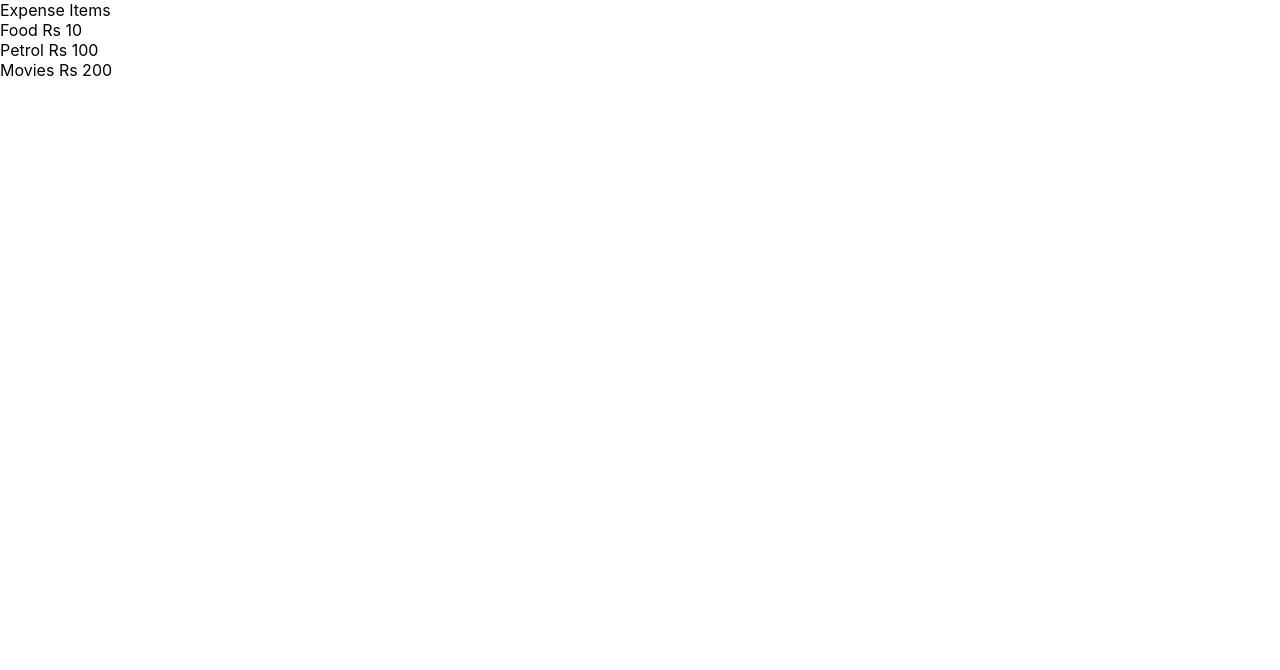
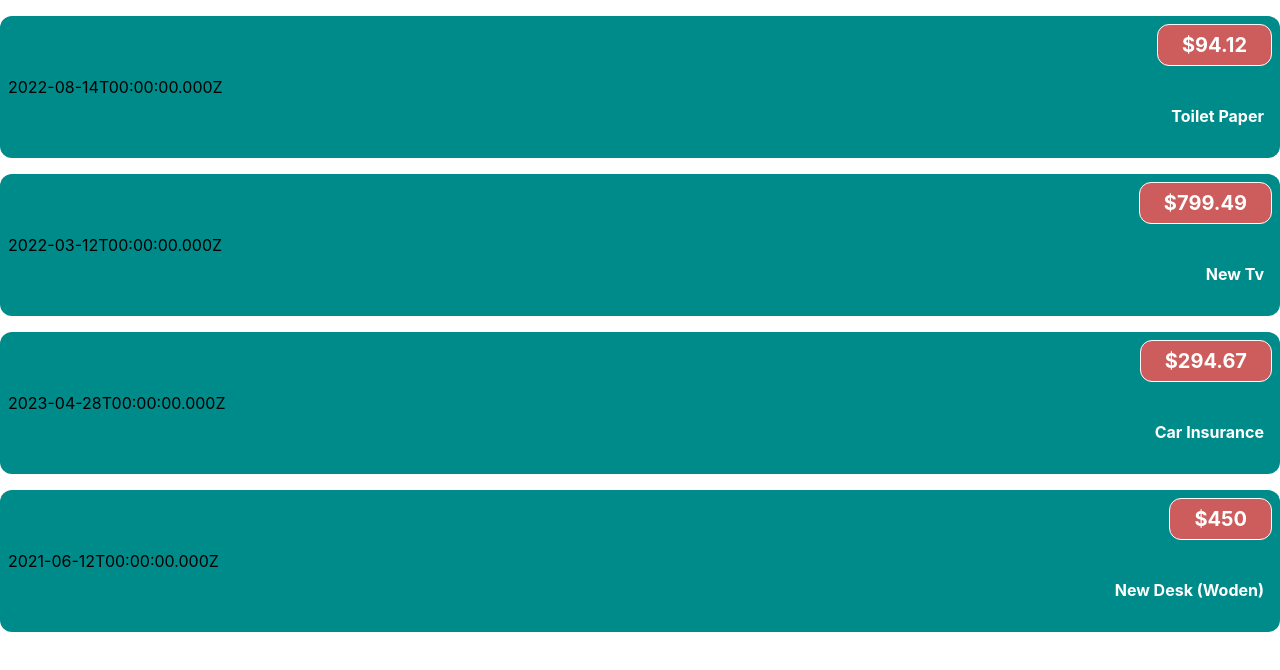
Before and after one commit to Chikmurgechetan/react, a React (Create React App) app: page / in a window 1280 px wide. Shown: the top 670 px of the page. Built offline with nearby package versions, Linux system fonts and the light colour scheme.

Commit message:
Adding expanse props

```diff
--- a/src/App.js
+++ b/src/App.js
@@ -1,9 +1,50 @@
-import ExpenseItem from "./componets/Expense";
+import ExpenseItem from "./componets/ExpenseItem";
 
 function App() {
-  return (
+  const expense =[
+    {
+      id: 'e1',
+      title: 'Toilet Paper',
+      amount: 94.12,
+      date: new Date(2022, 7,14),
+    },
+    {id: 'e2', title: 'New Tv', amount: 799.49, date: new Date(2022,2,12)},
+    {
+      id: 'e3',
+      title: 'Car Insurance',
+      amount: '294.67',
+      date: new Date(2023,3,28),
+
+    },
+    {
+      id: 'e4',
+      title: 'New Desk (Woden)',
+      amount:450,
+      date: new Date(2021, 5,12),
+    },
+
+  ];
+      return (
     <div className="App">
-      <ExpenseItem />
+    <ExpenseItem title={expense[0].title}
+    amount={expense[0].amount}
+    date={expense[0].date}>
+    </ExpenseItem>
+
+    <ExpenseItem title={expense[1].title}
+    amount={expense[1].amount}
+    date={expense[1].date}>
+    </ExpenseItem>
+
+    <ExpenseItem title={expense[2].title}
+    amount={expense[2].amount}
+    date={expense[2].date}>
+    </ExpenseItem>
+
+    <ExpenseItem title={expense[3].title}
+    amount={expense[3].amount}
+    date={expense[3].date}>
+    </ExpenseItem>
     </div>
   );
 }
--- /dev/null
+++ b/src/componets/Expense.css
@@ -0,0 +1,54 @@
+.expense-item{
+    display: flex;
+    justify-content: space-between;
+    align-items: center;
+    box-shadow: 0 2px 8px rgba(red, green, blue, alpha);
+    padding: 0.5rem;
+    margin: 1rem 0;
+    border-radius: 12px;
+    background-color: darkcyan;
+}
+.expense-item-description{
+    display: flex;
+    flex-direction: column;
+    gap: 1rem;
+    align-items: flex-end;
+    flex-flow: column-reverse;
+    justify-content: flex-start;
+    flex: 1;
+}
+.expense-item h2{
+    color: red;
+    font-size: 1rem;
+    flex: 1;
+    margin: o 1rem;
+    color: white;
+}
+
+.expense-item_price{
+    font-weight: bold;
+    color: white;
+    background-color: indianred;
+    border: 1px solid white;
+    font-size: 1.25rem;
+    padding: 0.5rem 1.5rem;
+    border-radius: 12px;
+
+}
+@media (min-width: 580px) {
+    .expense-item__description {
+      flex-direction: row;
+      align-items: center;
+      justify-content: flex-start;
+      flex: 1;
+    }
+
+    .expense-item__description h2 {
+      font-size: 1.25rem;
+    }
+
+    .expense-item__price {
+      font-size: 1.25rem;
+      padding: 0.5rem 1.5rem;
+    }
+  }
--- a/src/componets/Expense.js
+++ /dev/null
@@ -1,20 +0,0 @@
-function ExpenseItem(){
-
-    return (
-
-        <div>
-
-            <div> Expense Items</div>
-
-            <div> Food Rs 10</div>
-
-            <div> Petrol Rs 100</div>
-
-            <div> Movies Rs 200</div>
-
-        </div>
-  )
-
-}
-
-export default ExpenseItem;
--- /dev/null
+++ b/src/componets/ExpenseItem.js
@@ -0,0 +1,22 @@
+import './Expense.css';
+
+function ExpenseItem(props){
+//   const expenseDate = new Date(2023,3,28);
+//    const expenseTitle = 'Car Insurence';
+//    const expenseAmount = 294.67;
+
+    return (
+
+        <div className='expense-item'>
+            <div>{props.date.toISOString()}</div>
+            <div className='expense-item-description'>
+                <h2 className='expense-item h2'>{props.title}</h2>
+                <div className='expense-item_price'>${props.amount}</div>
+
+            </div>
+        </div>
+  )
+
+}
+
+export default ExpenseItem;
```
Also changed, not shown: src/componets/Expense1.js (added, +28 -0 lines).
